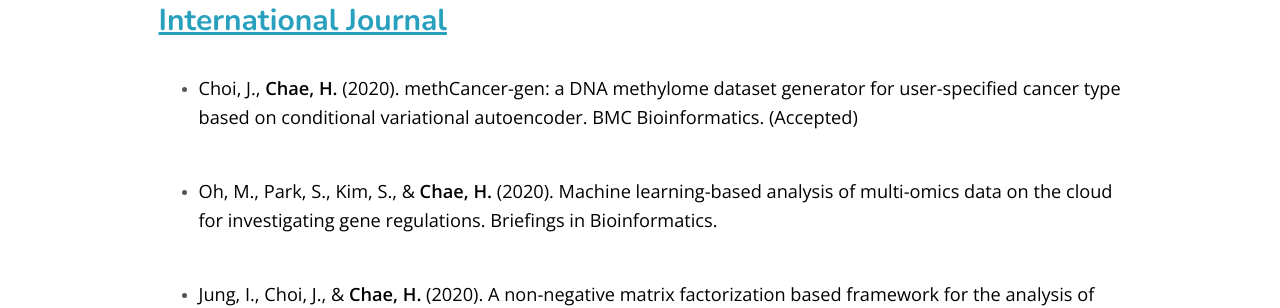
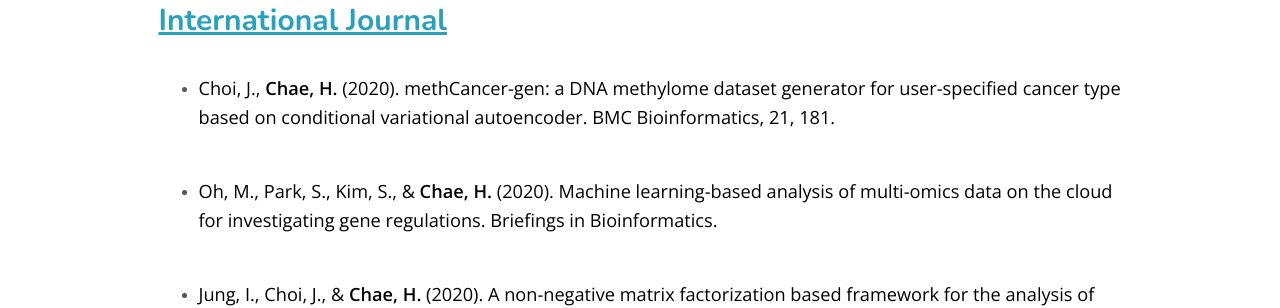
Before and after one commit to cbi-bioinfo/cbi-bioinfo.github.io_old, a Jekyll site: the page built from publications.html, in a window 1280 px wide and 900 px high. Shown: the part 254-562 px from the top of the window. Built offline with Jekyll 4.4.1, drawn with Linux system fonts in a browser that asks for light colours; nearby versions of some CDN libraries.

Commit message:
modify publication.html (methCancer-gen)

```diff
--- a/publications.html
+++ b/publications.html
@@ -24,7 +24,7 @@ layout: default
                     <br>
 
                     <ul>
-                        <li><p style="font-size: 130%;color: black">Choi, J., <b>Chae, H.</b> (2020). methCancer-gen: a DNA methylome dataset generator for user-specified cancer type based on conditional variational autoencoder. BMC Bioinformatics. (Accepted) </p></li><br><br>
+                        <li><p style="font-size: 130%;color: black">Choi, J., <b>Chae, H.</b> (2020). methCancer-gen: a DNA methylome dataset generator for user-specified cancer type based on conditional variational autoencoder. BMC Bioinformatics, 21, 181. </p></li><br><br>
                         <li><p style="font-size: 130%;color: black">Oh, M., Park, S., Kim, S., & <b>Chae, H.</b> (2020). Machine learning-based analysis of multi-omics data on the cloud for investigating gene regulations. Briefings in Bioinformatics.</p></li><br><br>
                         <li><p style="font-size: 130%;color: black">Jung, I., Choi, J., & <b>Chae, H.</b> (2020). A non-negative matrix factorization based framework for the analysis of multi-class time-series single-cell RNA-seq data. IEEE Access, vol. 8, pp. 42342-42348.</p></li><br><br>
                         <li><p style="font-size: 130%;color: black">Kim H, Moon J, ..., Choi J, <b>Chae H</b>, Lee W, Kim S, Park C. (2019). Bioinformatic analysis of peripheral blood RNA-sequencing sensitively detects the cause of late graft loss following overt hyperglycemia in pig-to-nonhuman primate islet xenotransplantation. Scientific Reports, 9(1), 1-11. </p></li><br><br>
```
